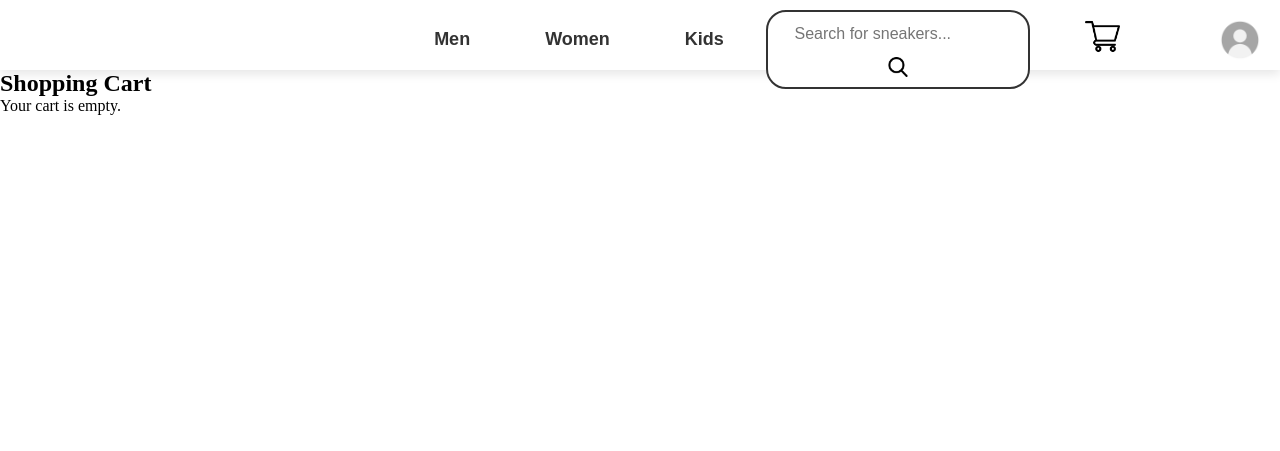
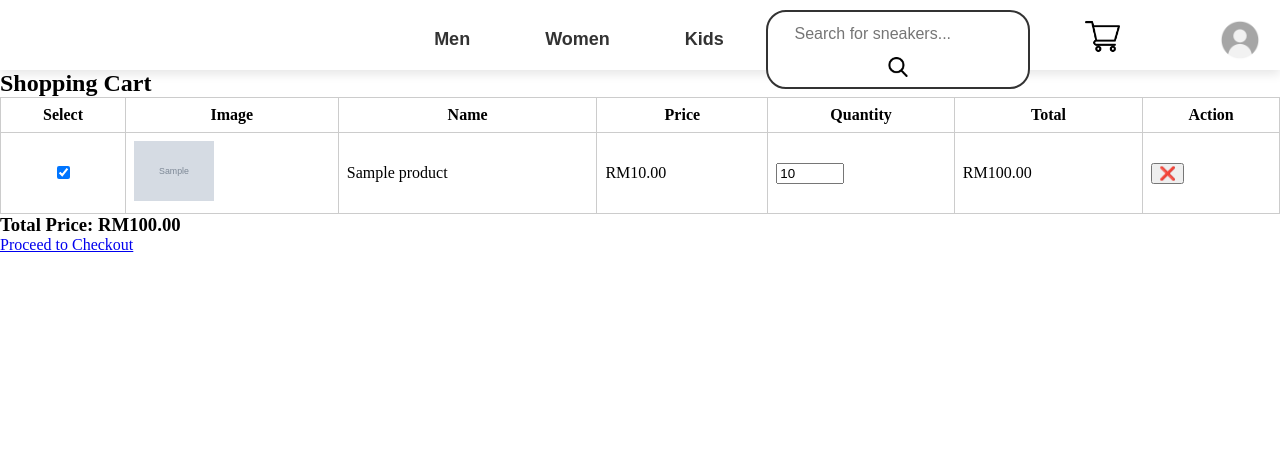
Before and after one commit to x0uls/Keep-Your-Sneakers, a PHP site: page /cart.php in a window 1280 px wide. Shown: the top 451 px of the page. Run offline with PHP 8.4, Linux system fonts and the light colour scheme; the visitor is signed in with stand-in values (Sample User, id 1); tables that the repository leaves empty or names only in its code hold one stand-in row (values such as "Sample post"); grey boxes marked "Sample" are stand-in pictures.

Commit message:
Cart stuff

```diff
--- a/User/LogInPage.php
+++ b/LogInPage.php
@@ -33,7 +33,6 @@ if ($_SERVER["REQUEST_METHOD"] == "POST") {
     }
 
     $stmt->close();
-    $conn->close();
 }
 ?>
 
--- a/_head.php
+++ b/_head.php
@@ -17,7 +17,6 @@ if (isset($_SESSION['user_id'])) {
     $stmt->bind_result($profile_picture);
     $stmt->fetch();
     $stmt->close();
-    $conn->close();
 
     // If the user has a profile picture, use that
     if ($profile_picture && file_exists('uploads/' . $profile_picture)) {
--- a/cart.php
+++ b/cart.php
@@ -1,14 +1,51 @@
 <?php
 session_start();
 require 'db.php';
+
+// ✅ Handle AJAX remove request BEFORE any HTML or includes
+if ($_SERVER['REQUEST_METHOD'] === 'POST' && isset($_POST['action']) && $_POST['action'] === 'remove') {
+    header('Content-Type: application/json'); // Tell browser it's JSON
+
+    if (isset($_POST['product_id'], $_SESSION['user_id'])) {
+        $product_id = intval($_POST['product_id']);
+        $user_id = $_SESSION['user_id'];
+
+        $stmt = $conn->prepare("DELETE FROM cart WHERE user_id = ? AND product_id = ?");
+        $stmt->bind_param("ii", $user_id, $product_id);
+        $success = $stmt->execute();
+        $stmt->close();
+
+        echo json_encode(['success' => $success]);
+        exit;
+    }
+
+    echo json_encode(['success' => false, 'error' => 'Invalid request']);
+    exit;
+}
+
+// ✅ Only include head after AJAX handling
 include '_head.php';
 
-if (!isset($_SESSION['cart'])) {
-    $_SESSION['cart'] = [];
+$total_price = 0;
+$cart_items = [];
+
+if (isset($_SESSION['user_id'])) {
+    $user_id = $_SESSION['user_id'];
+    $sql = "SELECT c.product_id, c.quantity, p.name, p.price, p.image, p.stock
+            FROM cart c
+            JOIN products p ON c.product_id = p.id
+            WHERE c.user_id = ?";
+    $stmt = $conn->prepare($sql);
+    $stmt->bind_param("i", $user_id);
+    $stmt->execute();
+    $result = $stmt->get_result();
+
+    while ($row = $result->fetch_assoc()) {
+        $cart_items[] = $row;
     }
 
-$cart_items = $_SESSION['cart'];
-$total_price = 0;
+    $stmt->close();
+}
 ?>
 
 <!DOCTYPE html>
@@ -16,48 +53,67 @@ $total_price = 0;
 
 <head>
     <meta charset="UTF-8">
-    <meta name="viewport" content="width=device-width, initial-scale=1.0">
     <title>Shopping Cart</title>
+    <script src="https://code.jquery.com/jquery-3.6.0.min.js"></script>
 </head>
 
 <body>
 
     <h2>Shopping Cart</h2>
 
+    <div id="cartContainer">
         <?php if (!empty($cart_items)): ?>
-        <table>
+            <table style="border-collapse: collapse; width: 100%;" id="cartTable">
                 <tr>
-                <th>Image</th>
-                <th>Name</th>
-                <th>Price</th>
-                <th>Quantity</th>
-                <th>Total</th>
-                <th>Action</th>
+                    <th style="border: 1px solid #ccc; padding: 8px;">Select</th>
+                    <th style="border: 1px solid #ccc; padding: 8px;">Image</th>
+                    <th style="border: 1px solid #ccc; padding: 8px;">Name</th>
+                    <th style="border: 1px solid #ccc; padding: 8px;">Price</th>
+                    <th style="border: 1px solid #ccc; padding: 8px;">Quantity</th>
+                    <th style="border: 1px solid #ccc; padding: 8px;">Total</th>
+                    <th style="border: 1px solid #ccc; padding: 8px;">Action</th>
                 </tr>
-            <?php foreach ($cart_items as $id => $item):
+
+                <?php foreach ($cart_items as $item): ?>
+                    <?php
                     $item_total = $item['price'] * $item['quantity'];
                     $total_price += $item_total;
                     ?>
-                <tr>
-                    <td><img src="<?php echo $item['image']; ?>" alt="Product"></td>
-                    <td><?php echo $item['name']; ?></td>
-                    <td>RM<?php echo $item['price']; ?></td>
-                    <td><?php echo $item['quantity']; ?></td>
-                    <td>RM<?php echo $item_total; ?></td>
-                    <td><a class="remove-btn" href="remove_from_cart.php?id=<?php echo $id; ?>">❌</a></td>
+                    <tr data-id="<?php echo $item['product_id']; ?>">
+                        <td style="border: 1px solid #ccc; padding: 8px; text-align: center;">
+                            <input type="checkbox" class="item-checkbox" data-price="<?php echo $item['price']; ?>" value="<?php echo $item['product_id']; ?>" checked>
+                        </td>
+                        <td style="border: 1px solid #ccc; padding: 8px;">
+                            <img src="<?php echo $item['image']; ?>" alt="Product" style="width: 80px;">
+                        </td>
+                        <td style="border: 1px solid #ccc; padding: 8px;"><?php echo $item['name']; ?></td>
+                        <td style="border: 1px solid #ccc; padding: 8px;">RM<?php echo number_format($item['price'], 2); ?></td>
+                        <td style="border: 1px solid #ccc; padding: 8px;">
+                            <input type="number" class="quantity-input" data-price="<?php echo $item['price']; ?>"
+                                value="<?php echo $item['quantity']; ?>" min="1" max="<?php echo $item['stock']; ?>" style="width: 60px;">
+                        </td>
+                        <td style="border: 1px solid #ccc; padding: 8px;" class="item-total">
+                            RM<?php echo number_format($item_total, 2); ?>
+                        </td>
+                        <td style="border: 1px solid #ccc; padding: 8px;">
+                            <button class="remove-btn" data-id="<?php echo $item['product_id']; ?>">❌</button>
+                        </td>
                     </tr>
                 <?php endforeach; ?>
             </table>
 
-        <h3>Total Price: RM<?php echo $total_price; ?></h3>
+            <h3>Total Price: RM<span id="totalPrice"><?php echo number_format($total_price, 2); ?></span></h3>
 
-        <a href="checkout.php">Proceed to Checkout</a>
+            <a href="checkout.php" id="checkoutBtn">Proceed to Checkout</a>
         <?php else: ?>
             <p>Your cart is empty.</p>
         <?php endif; ?>
+    </div>
+
+    <script src="js/cart.js"></script>
 
 </body>
 
 </html>
-<?php include '_foot.php'; // Include footer
-?>
+
+<?php include '_foot.php'; ?>
--- a/js/cart.js
+++ b/js/cart.js
@@ -1,4 +1,5 @@
 $(document).ready(function () {
+    // ========== Update Cart Count ==========
     function updateCartCount() {
         $.ajax({
             url: "cart_action.php",
@@ -10,10 +11,22 @@ $(document).ready(function () {
         });
     }
 
-    // Initial update on page load
-    updateCartCount();
+    // ========== Live Total Price Update ==========
+    function calculateTotal() {
+        let total = 0;
 
-    // Add to Cart via image or other dynamic method
+        $('.item-checkbox').each(function () {
+            if ($(this).is(':checked')) {
+                const price = parseFloat($(this).data('price'));
+                const quantity = parseInt($(this).closest('tr').find('.quantity-input').val());
+                total += price * quantity;
+            }
+        });
+
+        $('#totalPrice').text(total.toFixed(2));
+    }
+
+    // ========== Add to Cart ==========
     window.addToCart = function (productId) {
         $.ajax({
             url: "add_to_cart.php",
@@ -36,11 +49,49 @@ $(document).ready(function () {
         });
     };
 
-    // Optional: Bind to .add-to-cart class (if used)
+    // Bind to dynamic "Add to cart" buttons
     $(".add-to-cart").click(function () {
         const productId = $(this).data("product-id");
         if (productId) {
             addToCart(productId);
         }
     });
+
+    // ========== Remove from Cart ==========
+    $(document).off("click", ".remove-btn").on("click", ".remove-btn", function (e) {
+        e.preventDefault();
+        const btn = $(this);
+        const productId = btn.data("id");
+
+        if (confirm("Remove this item from your cart?")) {
+            $.post("cart.php", { action: "remove", product_id: productId }, function (res) {
+                try {
+                    const result = JSON.parse(res);
+                    if (result.success) {
+                        btn.closest("tr").remove();
+                        calculateTotal();
+                        updateCartCount();
+
+                        if ($(".item-checkbox").length === 0) {
+                            $("#cartContainer").html("<p>Your cart is empty.</p>");
+                        }
+                    } else {
+                        alert("Failed to remove item.");
+                    }
+                } catch (err) {
+                    alert("Something went wrong.");
+                    console.error(err);
+                }
+            });
+        }
+    });
+
+    // Recalculate when quantity or checkbox changes
+    $(document).on('change', '.item-checkbox, .quantity-input', function () {
+        calculateTotal();
+    });
+
+    // Initial run
+    updateCartCount();
+    calculateTotal();
 });
--- a/product_page.php
+++ b/product_page.php
@@ -57,10 +57,7 @@ if (isset($_GET['id'])) {
                     url: "add_to_cart.php",
                     type: "POST",
                     data: {
-                        id: productId,
-                        name: productName,
-                        price: productPrice,
-                        image: productImage
+                        product_id: productId, // ✅ now matches what PHP expects
                     },
                     success: function(response) {
                         alert("Added to cart!");
```
Also changed, not shown: User/dashboard.php (deleted, +0 -109 lines), checkout.php (added, +103 -0 lines), dashboard.php (added, +125 -0 lines), SignUpPage.php (renamed from User/SignUpPage.php), admin.php (renamed from Admin/admin.php), admin_dashboard.php (renamed from Admin/admin_dashboard.php), forgot_password.php (renamed from User/forgot_password.php), reset_password.php (renamed from User/reset_password.php), upload_profile_picture.php (renamed from User/upload_profile_picture.php). Lines whose indentation alone changed are shown as unchanged.
